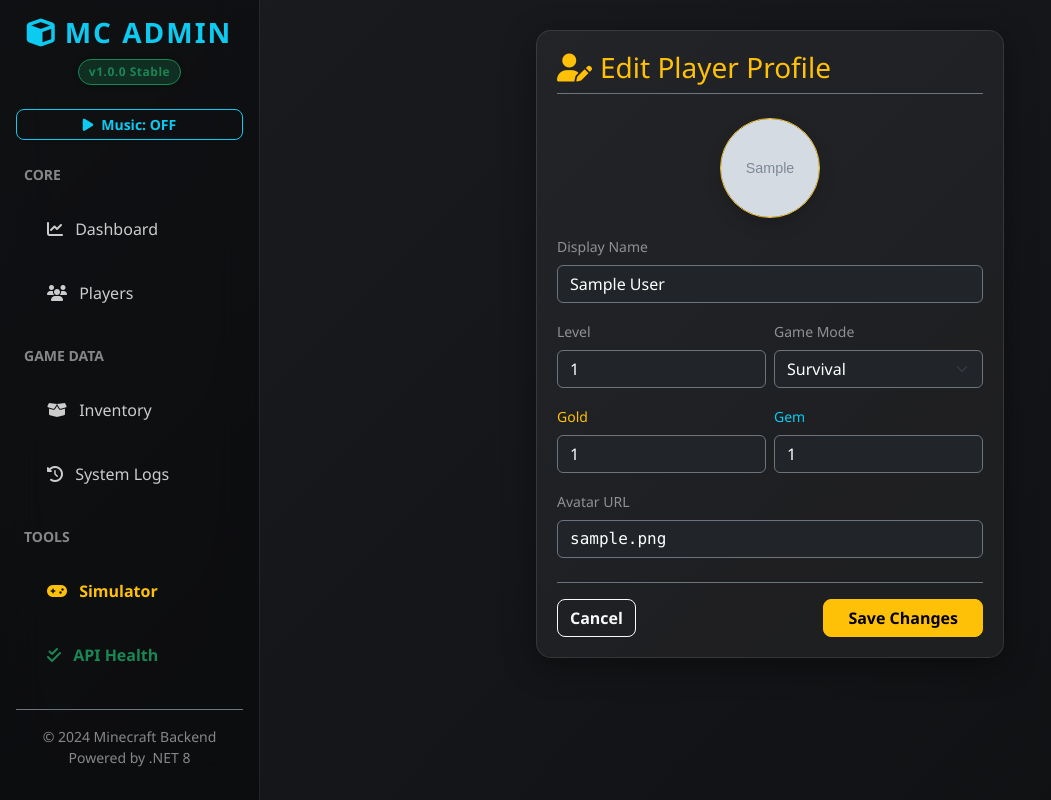
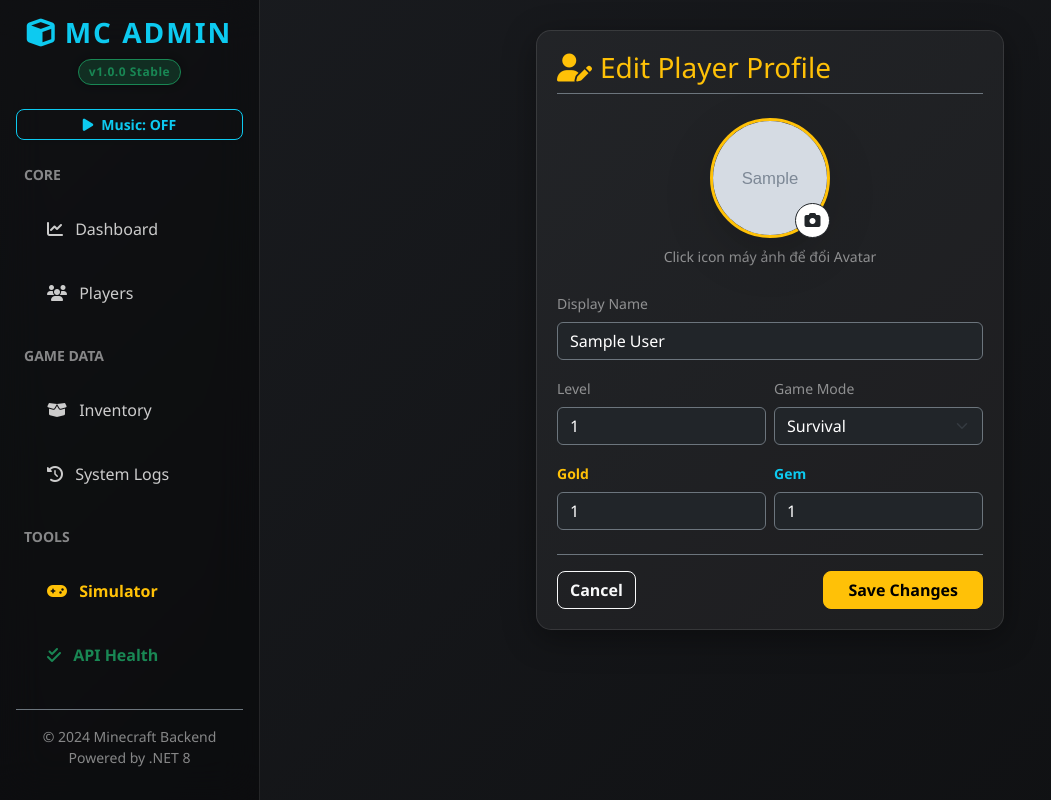
Before and after one commit to Yutaka-ReiRoku/MinecraftBackend, an ASP.NET Core app: page /Admin/EditUser/1 in a window 1280 px wide. Shown: the whole page, without its empty margins (0-1051 px from the left). Run offline with ASP.NET Core 8, Linux system fonts and the light colour scheme; empty tables hold one stand-in row (values such as "Sample post"); grey boxes marked "Sample" are stand-in pictures; database files in the repository are not loaded; some libraries are stand-ins or nearby versions.

Commit message:
fix(web): fix EditUser image URL handling

```diff
--- a/WEB/MinecraftBackend/MinecraftBackend/Controllers/AdminController.cs
+++ b/WEB/MinecraftBackend/MinecraftBackend/Controllers/AdminController.cs
@@ -291,18 +291,41 @@ namespace MinecraftBackend.Controllers
         }
 
         [HttpPost]
-        public async Task<IActionResult> EditUser(PlayerProfile profile)
+        public async Task<IActionResult> EditUser(PlayerProfile profile, IFormFile? avatarFile)
         {
-            // Tìm theo CharacterID (Hidden field trong form) để update chính xác
             var existing = await _context.PlayerProfiles.FirstOrDefaultAsync(p => p.CharacterID == profile.CharacterID);
             if (existing == null) return NotFound();
 
+            // --- 1. XỬ LÝ UPLOAD ẢNH AVATAR ---
+            if (avatarFile != null)
+            {
+                // Tạo đường dẫn lưu vào thư mục /images/avatars/
+                string uploadsFolder = Path.Combine(_env.WebRootPath, "images", "avatars");
+
+                // Đảm bảo thư mục tồn tại
+                if (!Directory.Exists(uploadsFolder)) Directory.CreateDirectory(uploadsFolder);
+
+                // Tạo tên file độc nhất để tránh trùng
+                string uniqueFileName = Guid.NewGuid().ToString() + "_" + avatarFile.FileName;
+                string filePath = Path.Combine(uploadsFolder, uniqueFileName);
+
+                // Lưu file vật lý
+                using (var fileStream = new FileStream(filePath, FileMode.Create))
+                {
+                    await avatarFile.CopyToAsync(fileStream);
+                }
+
+                // Cập nhật URL mới vào Database
+                existing.AvatarUrl = $"/images/avatars/{uniqueFileName}";
+            }
+            // Nếu không upload ảnh mới thì giữ nguyên URL cũ
+
+            // --- 2. CẬP NHẬT THÔNG TIN KHÁC ---
             existing.DisplayName = profile.DisplayName;
             existing.Level = profile.Level;
             existing.Gold = profile.Gold;
             existing.Gem = profile.Gem;
             existing.GameMode = profile.GameMode;
-            if(!string.IsNullOrEmpty(profile.AvatarUrl)) existing.AvatarUrl = profile.AvatarUrl;
 
             await _context.SaveChangesAsync();
             return RedirectToAction("UserDetails", new { id = existing.UserId });
--- a/WEB/MinecraftBackend/MinecraftBackend/Views/Admin/EditUser.cshtml
+++ b/WEB/MinecraftBackend/MinecraftBackend/Views/Admin/EditUser.cshtml
@@ -11,17 +11,27 @@
                 <i class="fas fa-user-edit me-2"></i>Edit Player Profile
             </h3>
 
-            <form asp-action="EditUser" method="post">
-                @* Giữ nguyên ID để post lại *@
+            <form asp-action="EditUser" method="post" enctype="multipart/form-data">
+
                 <input type="hidden" asp-for="CharacterID" />
                 <input type="hidden" asp-for="UserId" />
 
-                <div class="mb-3 text-center">
-                    <img src="@(Model.AvatarUrl ?? "/images/avatars/default.png")"
-                         class="rounded-circle border border-warning shadow"
-                         width="100" height="100"
-                         style="object-fit: cover; background-color: #000;"
-                         onerror="this.src='/images/avatars/default.png'">
+                <div class="mb-4 text-center">
+                    <div class="position-relative d-inline-block">
+                        <img id="avatarPreview" src="@(Model.AvatarUrl ?? "/images/avatars/default.png")"
+                             class="rounded-circle border border-3 border-warning shadow-lg"
+                             width="120" height="120"
+                             style="object-fit: cover; background-color: #000;"
+                             onerror="this.src='/images/avatars/default.png'">
+
+                        <label for="avatarUpload" class="position-absolute bottom-0 end-0 bg-white text-dark rounded-circle border border-dark d-flex justify-content-center align-items-center"
+                               style="width: 35px; height: 35px; cursor: pointer; transition: 0.2s;"
+                               title="Change Avatar">
+                            <i class="fas fa-camera"></i>
+                        </label>
+                        <input type="file" id="avatarUpload" name="avatarFile" class="d-none" accept="image/*" onchange="previewAvatar(this)">
+                    </div>
+                    <div class="text-white-50 small mt-2">Click icon máy ảnh để đổi Avatar</div>
                 </div>
 
                 <div class="mb-3">
@@ -45,27 +55,36 @@
                     </div>
                 </div>
 
-                <div class="row g-2 mb-3">
+                <div class="row g-2 mb-4">
                     <div class="col-6">
-                        <label class="form-label text-warning small">Gold</label>
+                        <label class="form-label text-warning small fw-bold">Gold</label>
                         <input asp-for="Gold" type="number" class="form-control bg-dark text-white border-secondary" />
                     </div>
                     <div class="col-6">
-                        <label class="form-label text-info small">Gem</label>
+                        <label class="form-label text-info small fw-bold">Gem</label>
                         <input asp-for="Gem" type="number" class="form-control bg-dark text-white border-secondary" />
                     </div>
                 </div>
 
-                <div class="mb-4">
-                    <label class="form-label text-white-50 small">Avatar URL</label>
-                    <input asp-for="AvatarUrl" class="form-control bg-dark text-white border-secondary font-monospace small" />
-                </div>
-
                 <div class="d-flex justify-content-between pt-3 border-top border-secondary">
-                    <a asp-action="Users" class="btn btn-outline-light">Cancel</a>
+                    @* Sửa nút Cancel để quay về đúng trang chi tiết *@
+                    <a asp-action="UserDetails" asp-route-id="@Model.UserId" class="btn btn-outline-light">Cancel</a>
                     <button type="submit" class="btn btn-warning fw-bold px-4">Save Changes</button>
                 </div>
             </form>
         </div>
     </div>
 </div>
+
+<script>
+    // Script xem trước ảnh khi chọn file
+    function previewAvatar(input) {
+        if (input.files && input.files[0]) {
+            var reader = new FileReader();
+            reader.onload = function (e) {
+                document.getElementById('avatarPreview').src = e.target.result;
+            }
+            reader.readAsDataURL(input.files[0]);
+        }
+    }
+</script>
```
Also changed, not shown: WEB/MinecraftBackend/MinecraftBackend/minecraft.db, 2 other files.
